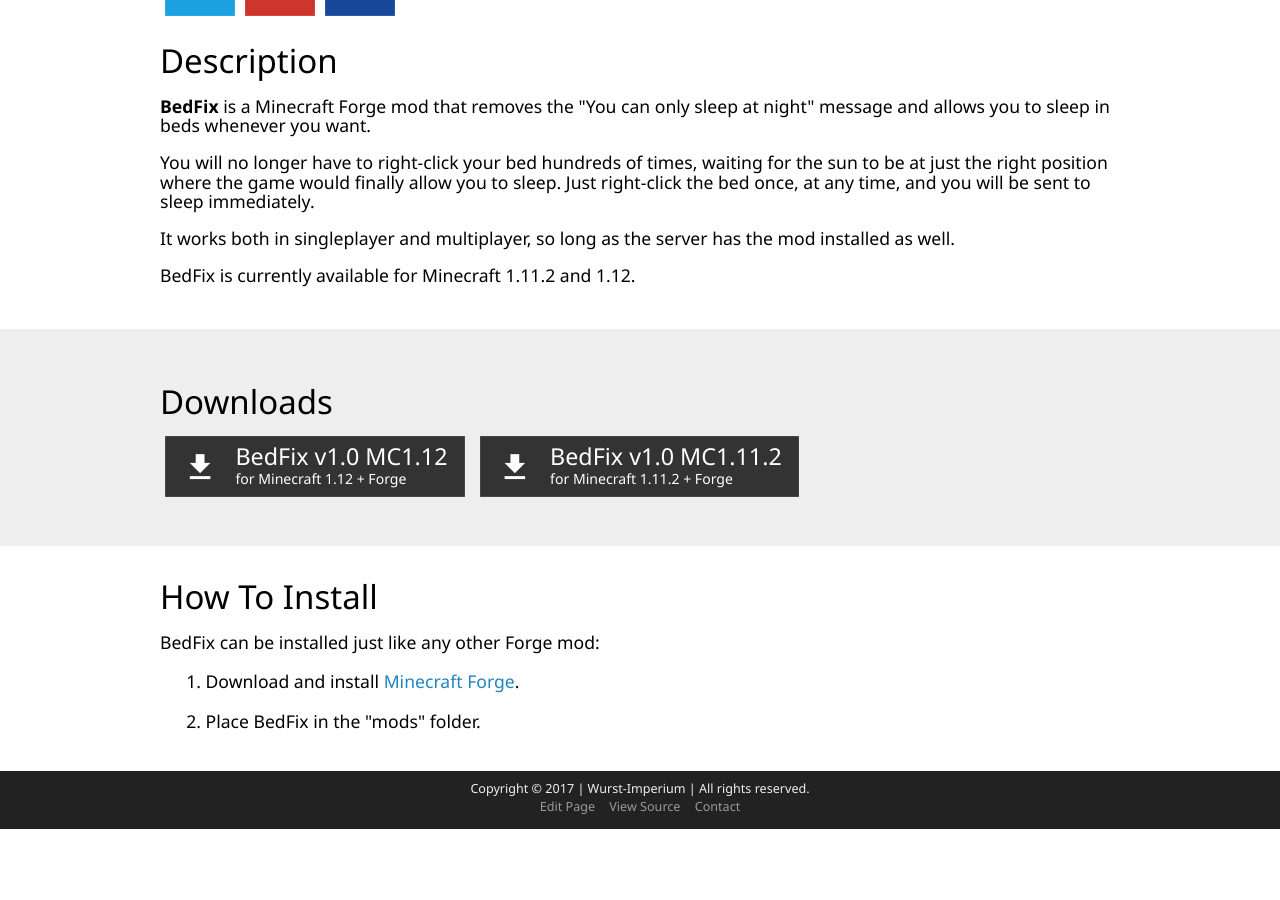
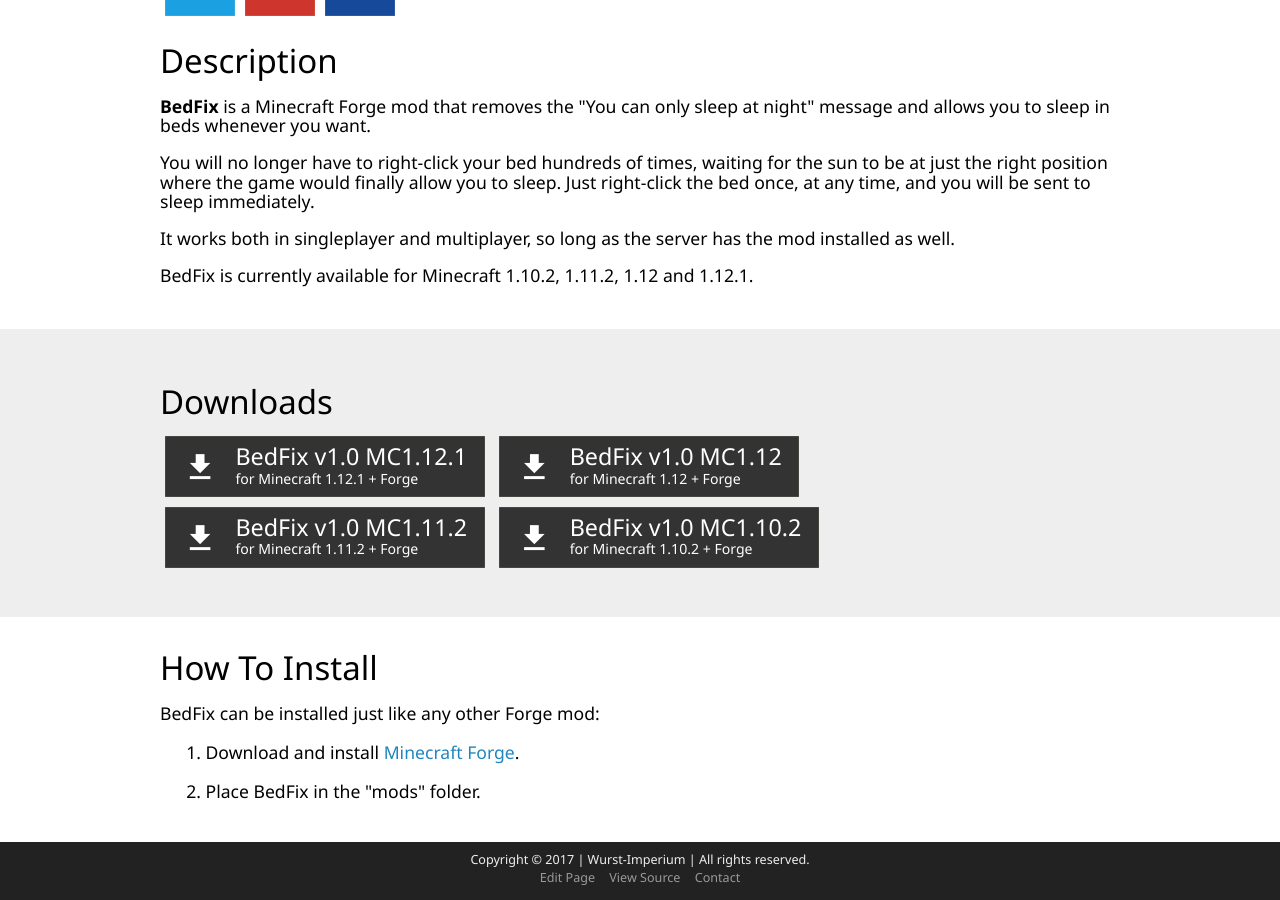
Before and after one commit to Wurst-Imperium/BedFix.WurstClient.net, a Jekyll site: the page built from index.html, in a window 1280 px wide and 900 px high, scrolled down 699 px. Built offline with Jekyll 4.4.1, drawn with Linux system fonts in a browser that asks for light colours; before the commit the page ends 1528 px from its top, so only the background shows below that.

Commit message:
Update index.html

```diff
--- a/index.html
+++ b/index.html
@@ -4,8 +4,10 @@
 image: https://user-images.githubusercontent.com/10100202/27012704-8f856ef6-4ed5-11e7-9734-7edb098f1e37.jpg
 version: "1.0"
 minecraft-versions:
+- "1.12.1"
 - "1.12"
 - "1.11.2"
+- "1.10.2"
 ---
 {% include title.html l1 = page.title l2 = page.description %}
 
@@ -34,7 +36,7 @@
 			<p><b>BedFix</b> is a Minecraft Forge mod that removes the "You can only sleep at night" message and allows you to sleep in beds whenever you want.</p>
 			<p>You will no longer have to right-click your bed hundreds of times, waiting for the sun to be at just the right position where the game would finally allow you to sleep. Just right-click the bed once, at any time, and you will be sent to sleep immediately.</p>
 			<p>It works both in singleplayer and multiplayer, so long as the server has the mod installed as well.</p>
-			<p>BedFix is currently available for Minecraft 1.11.2 and 1.12.</p>
+			<p>BedFix is currently available for Minecraft 1.10.2, 1.11.2, 1.12 and 1.12.1.</p>
 		</div>
 
 		<!-- BedFix -->
```
